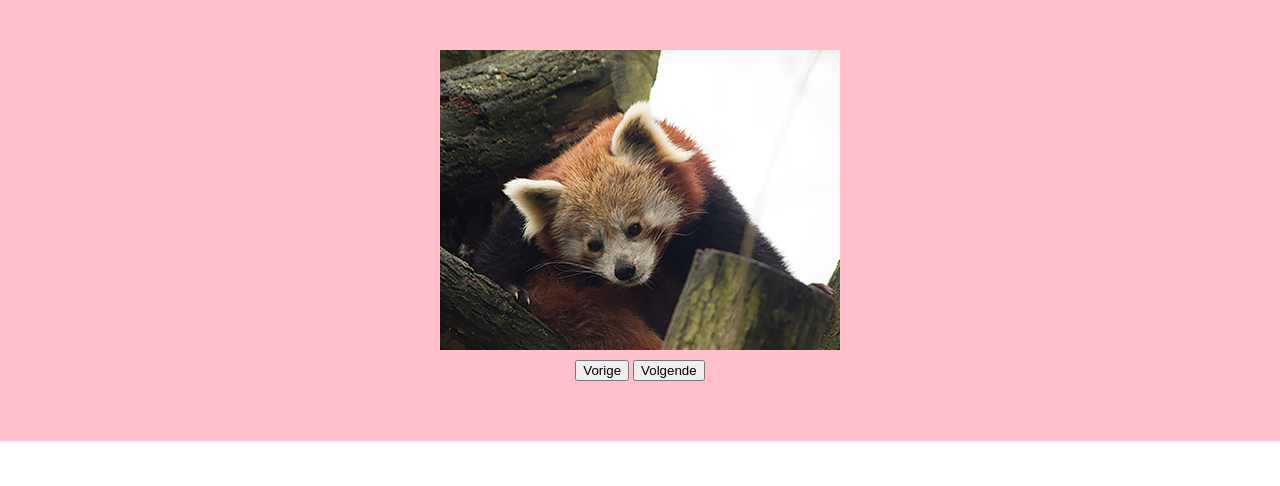
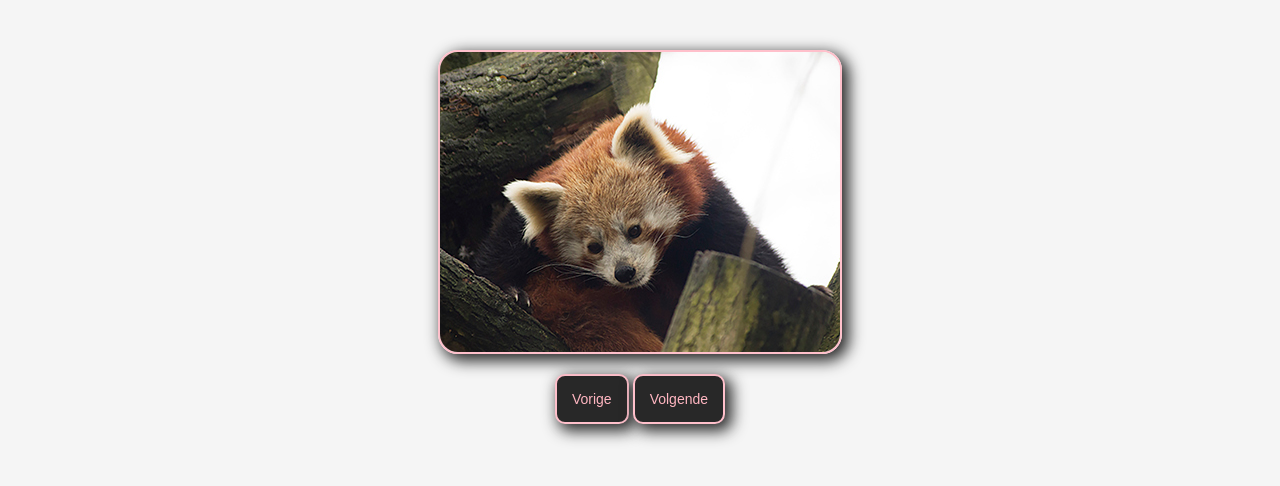
Before and after one commit to AmberRosanne/Flex-HTMLDeepDive, a plain HTML site: page les4-style-finish/fotoslider.html in a window 1280 px wide. Drawn offline with Linux system fonts and the light colour scheme.

Commit message:
opdracht af

```diff
--- a/les4-style-finish/css/style.css
+++ b/les4-style-finish/css/style.css
@@ -28,6 +28,10 @@ body {
     width: 400px;
     height: 300px;
     overflow: hidden;
+    border: pink solid 2px;
+    -webkit-box-shadow: 5px 5px 15px 2px #282828;
+    box-shadow: 5px 5px 15px 2px #282828;
+    border-radius: 20px;
 }
 
 #design {
@@ -36,9 +40,20 @@ body {
     justify-content: center;
     align-items: center;
     padding: 50px;
-    background-color: pink;
+    background-color: whitesmoke;
 }
 
 #controls {
-    padding: 10px;
+    padding: 20px;
 }
+
+.knoppen {
+    background-color: #282828;
+    padding: 15px;
+    color: lightpink;
+    font-size: 14px;
+    border: pink solid 2px;
+    -webkit-box-shadow: 5px 5px 15px 2px #282828;
+    box-shadow: 5px 5px 15px 2px #282828;
+    border-radius: 10px;
+}
--- a/les4-style-finish/fotoslider.html
+++ b/les4-style-finish/fotoslider.html
@@ -63,8 +63,8 @@
         </div>
 
         <div id="controls">
-            <button id="vorige-btn">Vorige</button>
-            <button id="volgende-btn">Volgende</button>
+            <button id="vorige-btn" class="knoppen">Vorige</button>
+            <button id="volgende-btn" class="knoppen">Volgende</button>
         </div>
     </div>
 </body>
```
